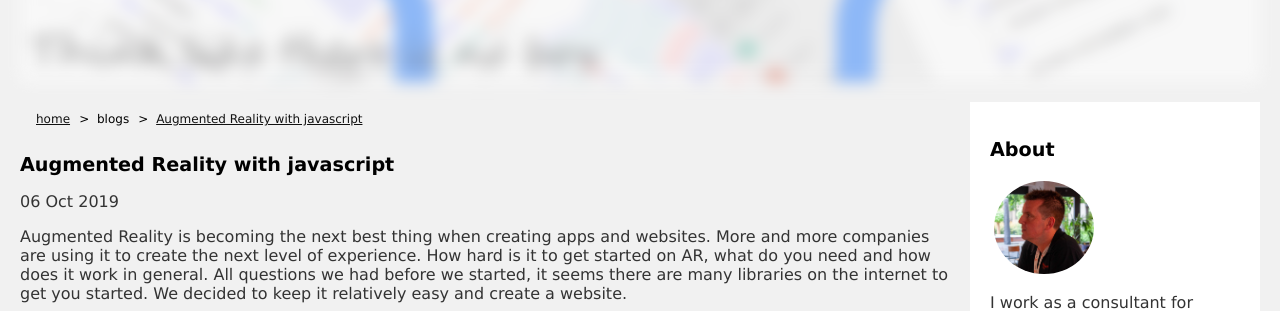
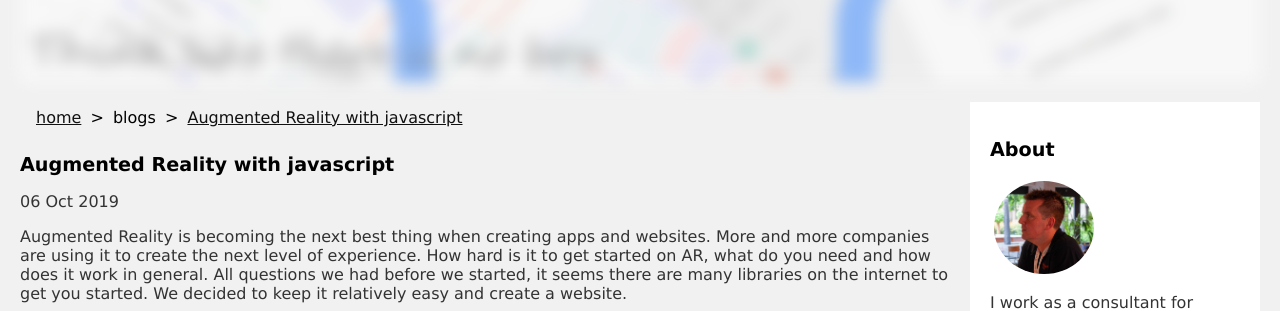
Before and after one commit to arjanvanbekkum/arjanvanbekkum.github.io, a Jekyll site: the page built from _posts/2019-10-06-Augmented-Reality-Website.md, in a window 1280 px wide. Shown: the part 348-659 px from the top of the page. Built offline with Jekyll 4.4.1, drawn with Linux system fonts in a browser that asks for light colours.

Commit message:
update style

```diff
--- a/css/main.css
+++ b/css/main.css
@@ -50,7 +50,7 @@
 }
 ul.breadcrumb li {
   display: inline;
-  font-size: 12px;
+  font-size: 12Ppx;
 }
 ul.breadcrumb li+li:before {
   padding: 4px;
```
